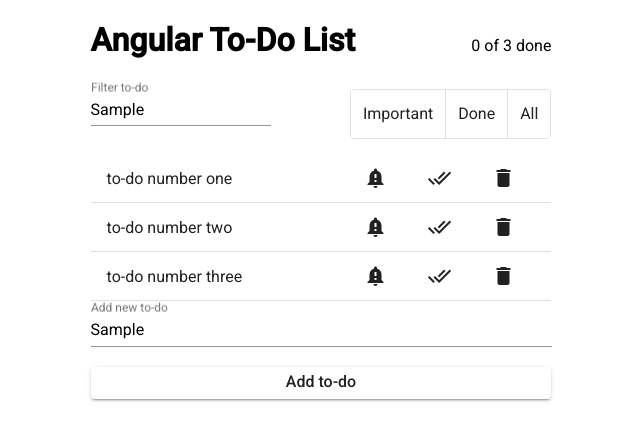
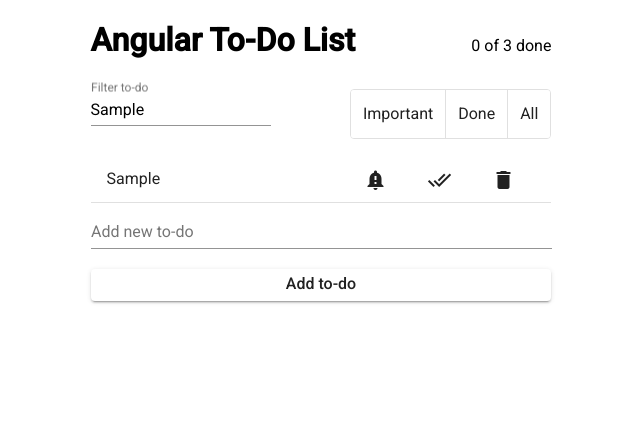
Before and after one commit to snefedoff/angularToDoList, an Angular app: page / in a window 1280 px wide. Both pictures are taken after typing "Sample", "Sample" into the empty fields and a click on the button "Add to-do". Shown: the top 440 px of the page, without its empty margins (319-959 px from the left). Built offline with nearby package versions, Linux system fonts and the light colour scheme.

Commit message:
add new item feature

```diff
--- a/src/app/app.component.html
+++ b/src/app/app.component.html
@@ -19,71 +19,24 @@
       </mat-button-toggle-group>
     </div>
 
-    <div class="todo-list">
-      <mat-list>
-        <mat-list-item class="todo-list__item">
-          <div class="item__description">to-do number one</div>
-
-          <div class="todo-list__action-buttons">
-            <button mat-button class="btn-important">
-              <mat-icon>notification_important</mat-icon>
-            </button>
-            <button mat-button class="btn-done">
-              <mat-icon>done_all</mat-icon>
-            </button>
-            <button mat-button class="btn-delete">
-              <mat-icon>delete</mat-icon>
-            </button>
-          </div>
-
-        </mat-list-item>
-        <mat-divider></mat-divider>
-
-        <mat-list-item class="todo-list__item">
-          <div class="item__description">to-do number two</div>
-
-          <div class="todo-list__action-buttons">
-            <button mat-button class="btn-important">
-              <mat-icon>notification_important</mat-icon>
-            </button>
-            <button mat-button class="btn-done">
-              <mat-icon>done_all</mat-icon>
-            </button>
-            <button mat-button class="btn-delete">
-              <mat-icon>delete</mat-icon>
-            </button>
-          </div>
-
-        </mat-list-item>
-        <mat-divider></mat-divider>
-
-        <mat-list-item class="todo-list__item">
-          <div class="item__description">to-do number three</div>
-
-          <div class="todo-list__action-buttons">
-            <button mat-button class="btn-important">
-              <mat-icon>notification_important</mat-icon>
-            </button>
-            <button mat-button class="btn-done">
-              <mat-icon>done_all</mat-icon>
-            </button>
-            <button mat-button class="btn-delete">
-              <mat-icon>delete</mat-icon>
-            </button>
-          </div>
-
-        </mat-list-item>
-        <mat-divider></mat-divider>
-
-      </mat-list>
-    </div>
+    <app-todo-list [listItems]="listItems"></app-todo-list>
 
     <mat-form-field class="todo-list__input">
       <mat-label>Add new to-do</mat-label>
-      <input matInput placeholder="Master TypeScript" value="">
+      <input
+        #addItem
+        matInput
+        placeholder="Master TypeScript and Angular"
+        value=""
+      >
     </mat-form-field>
 
-    <button mat-raised-button class="btn-addtodo">Add to-do</button>
+    <button
+      mat-raised-button
+      class="btn-addtodo"
+      (click)="onAddItem(addItem.value); addItem.value = '';"
+
+    >Add to-do</button>
   </main>
 
   <footer class="app-footer"></footer>
--- a/src/app/app.component.scss
+++ b/src/app/app.component.scss
@@ -1,5 +1,4 @@
 @import "normalize.css";
-@import "controls.scss";
 
 $appWidth: 40%;
 
@@ -10,6 +9,7 @@ $appWidth: 40%;
 
 .app-header {
   width: $appWidth;
+  min-width: 400px;
   margin: 0 auto;
   display: flex;
   justify-content: space-between;
@@ -18,6 +18,7 @@ $appWidth: 40%;
 
 .app-container {
   width: $appWidth;
+  min-width: 400px;
   margin: 0 auto;
   display: flex;
   justify-content: center;
@@ -28,18 +29,7 @@ $appWidth: 40%;
   display: flex;
   justify-content: space-between;
   align-items: center;
-
-  &__buttons {
-
-  }
 }
-
-.todo-list {
-  &__item {
-    display: flex;
-    justify-content: space-between;
-  }
-  &__action-buttons{
-    margin-left: auto;
-  }
+.btn-addtodo {
+  min-height: 32px;
 }
--- a/src/app/app.component.ts
+++ b/src/app/app.component.ts
@@ -1,10 +1,29 @@
-import { Component } from '@angular/core';
+import {Component, Input, OnInit} from '@angular/core';
+
+export interface ITodoListItem {
+  id: number;
+  text: string;
+  isImportant: boolean;
+  isDone: boolean;
+}
 
 @Component({
   selector: 'app-root',
   templateUrl: './app.component.html',
   styleUrls: ['./app.component.scss'],
 })
-export class AppComponent {
+export class AppComponent implements OnInit {
   title = 'Angular To-Do List';
+
+  listItems: ITodoListItem[];
+
+  constructor() {
+    this.listItems = [];
+  }
+
+  ngOnInit() {}
+
+  onAddItem( txt: string) {
+    this.listItems.push({ id: this.listItems.length, text: txt, isImportant: false, isDone: false});
+  }
 }
--- a/src/app/controls.scss
+++ /dev/null
@@ -1,14 +0,0 @@
-.btn-important {
-}
-
-.btn-done {
-
-}
-
-.btn-delete {
-
-}
-
-.btn-addtodo {
-  min-height: 32px;
-}
--- /dev/null
+++ b/src/app/todo-list-item/todo-list-item.component.html
@@ -0,0 +1,21 @@
+<mat-list-item class="todo-list-item">
+  <div class="item-description">{{props.text}}</div>
+
+  <div class="action-buttons">
+    <button mat-button class="btn-important">
+      <mat-icon>notification_important</mat-icon>
+    </button>
+    <button mat-button class="btn-done">
+      <mat-icon>done_all</mat-icon>
+    </button>
+    <button
+      mat-button
+      class="btn-delete"
+      (click)="onDelete()"
+    >
+      <mat-icon>delete</mat-icon>
+    </button>
+  </div>
+
+</mat-list-item>
+<mat-divider></mat-divider>
--- /dev/null
+++ b/src/app/todo-list-item/todo-list-item.component.scss
@@ -0,0 +1,25 @@
+.todo-list-item {
+}
+
+.action-buttons {
+  margin: 0 0 0 auto;
+}
+
+.item-description {
+  font-size: 16px;
+}
+
+.btn-important {
+  marign: 0;
+  padding: 0;
+}
+
+.btn-done {
+  margin: 0;
+  padding: 0;
+}
+
+.btn-delete {
+  marign: 0;
+  padding: 0;
+}
--- /dev/null
+++ b/src/app/todo-list-item/todo-list-item.component.ts
@@ -0,0 +1,21 @@
+import {Component, Input, OnInit} from '@angular/core';
+import {ITodoListItem} from "../app.component";
+
+@Component({
+  selector: 'app-todo-list-item',
+  templateUrl: './todo-list-item.component.html',
+  styleUrls: ['./todo-list-item.component.scss']
+})
+export class TodoListItemComponent implements OnInit {
+
+  @Input() props: ITodoListItem;
+
+  constructor() { }
+
+  ngOnInit(): void {
+  }
+
+  onDelete() {
+
+  }
+}
--- /dev/null
+++ b/src/app/todo-list/todo-list.component.html
@@ -0,0 +1,8 @@
+<div class="todo-list">
+  <mat-list>
+    <app-todo-list-item
+      *ngFor="let item of listItems"
+      [props]="item"
+    ></app-todo-list-item>
+  </mat-list>
+</div>
--- /dev/null
+++ b/src/app/todo-list/todo-list.component.ts
@@ -0,0 +1,19 @@
+import {Component, Input, OnInit} from '@angular/core';
+import {ITodoListItem} from "../app.component";
+
+@Component({
+  selector: 'app-todo-list',
+  templateUrl: './todo-list.component.html',
+  styleUrls: ['./todo-list.component.scss']
+})
+export class TodoListComponent implements OnInit {
+
+  @Input() listItems: ITodoListItem[];
+
+  constructor() { }
+
+  ngOnInit(): void {
+    console.log(this.listItems);
+  }
+
+}
```
Also changed, not shown: src/app/app.module.ts (+6 -2 lines), src/app/todo-list/todo-list.component.scss (added), 2 other files (tests, documents, lock files or other folders).
